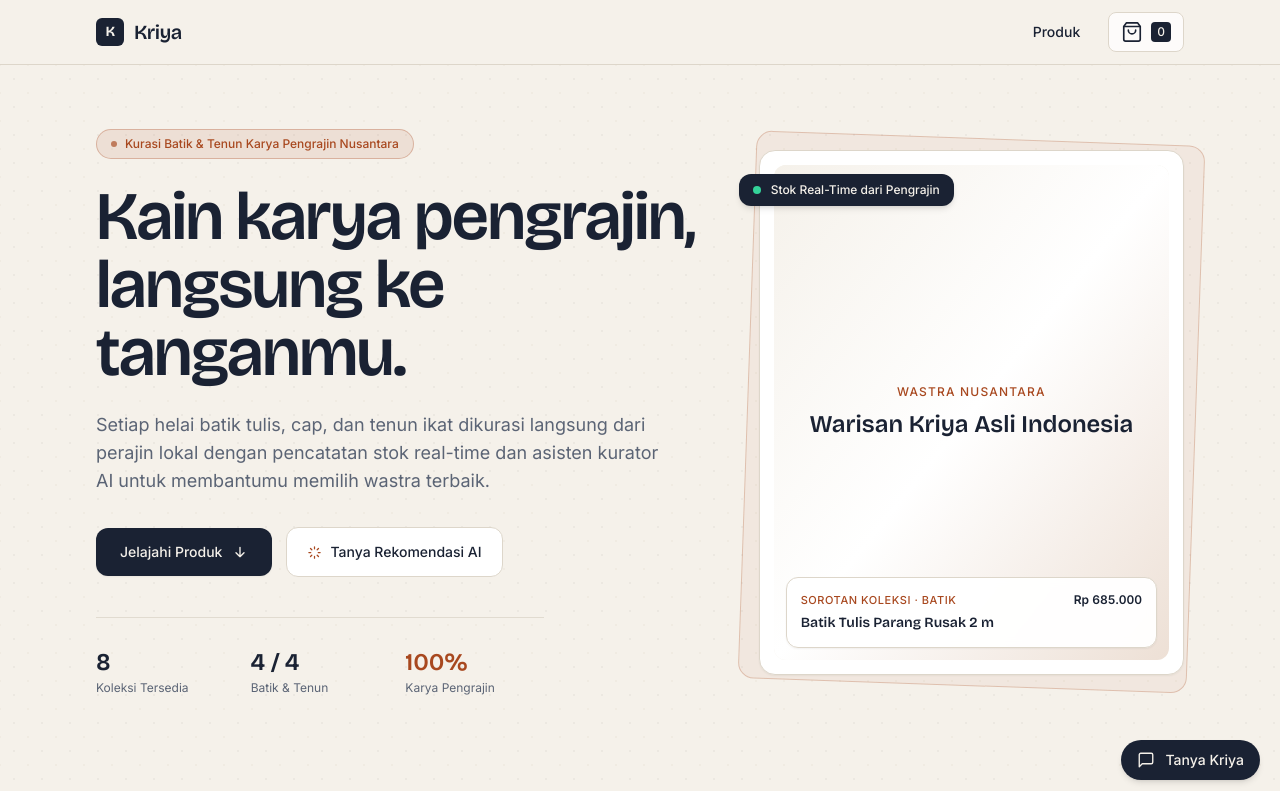
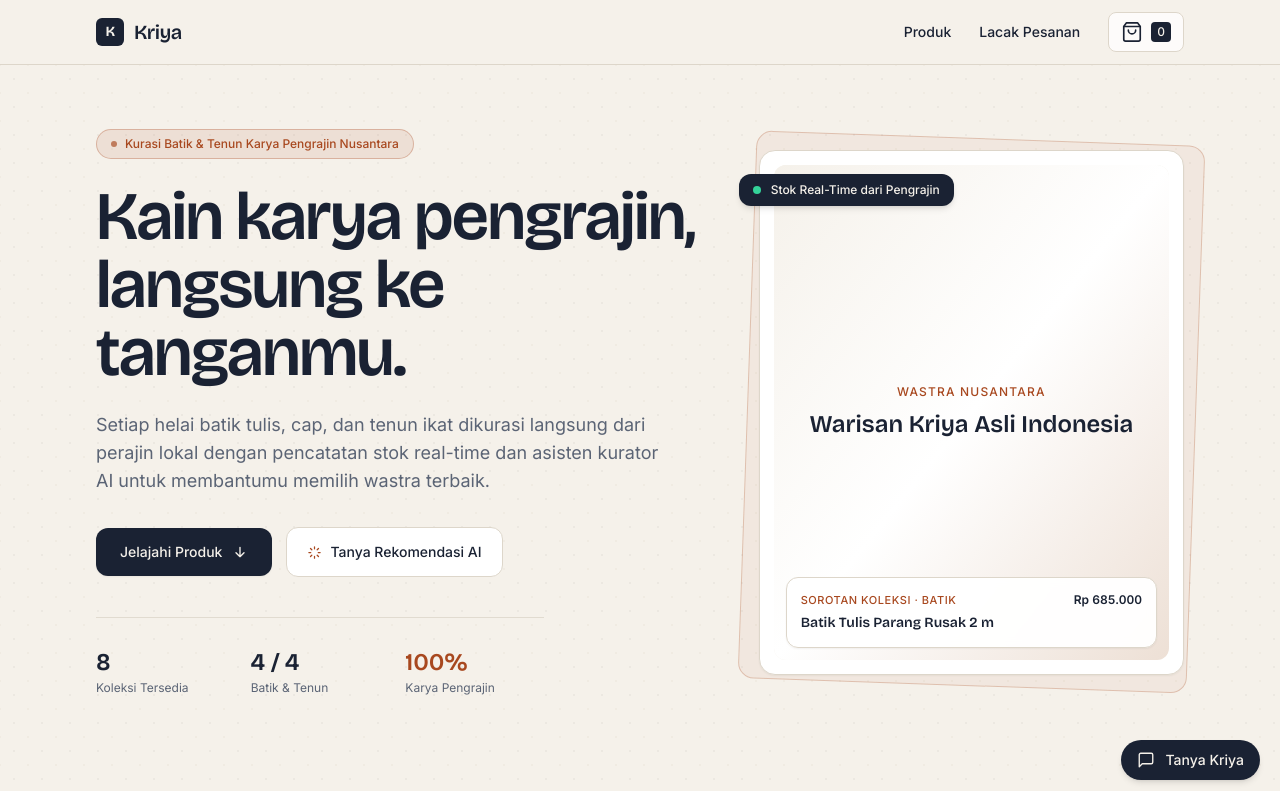
Before and after one commit to BimoFr/PAW-Project-Kriya, a Node server app: page / in a window 1280 px wide. Shown: the top 791 px of the page. Run offline with Node 20, Linux system fonts and the light colour scheme; data comes from the database, SQL or seed files in the repository; some libraries are stand-ins or nearby versions.

Commit message:
week9(feat): tambahkan tautan 'Lacak Pesanan' di navbar untuk akses cepat

```diff
--- a/views/partials/navbar.ejs
+++ b/views/partials/navbar.ejs
@@ -8,6 +8,7 @@
     <div class="flex items-center gap-4 sm:gap-7">
       <div class="hidden md:flex items-center gap-7 text-sm font-medium">
         <a href="/#produk" class="navlink">Produk</a>
+        <a href="/lacak" class="navlink">Lacak Pesanan</a>
 
         <% if (typeof isAdmin !== 'undefined' && isAdmin) { %>
           <a href="/kelola" class="navlink text-soga">Kelola</a>
@@ -17,6 +18,7 @@
         <% } %>
       </div>
 
+      <% if (typeof isAdmin === 'undefined' || !isAdmin) { %>
         <button type="button" onclick="bukaKeranjang()" aria-label="Buka keranjang belanja"
                 class="inline-flex items-center gap-2 px-3 py-2 rounded-lg border border-line bg-white/70 hover:border-ink transition-colors">
           <svg width="22" height="22" viewBox="0 0 24 24" fill="none" stroke="currentColor" stroke-width="1.8" stroke-linecap="round" stroke-linejoin="round" aria-hidden="true">
@@ -24,6 +26,7 @@
           </svg>
           <span id="cart-badge" class="tabular-nums text-xs font-medium bg-ink text-paper px-1.5 py-0.5 rounded">0</span>
         </button>
+      <% } %>
 
       <button id="menu-btn" type="button" class="md:hidden -mr-2 p-2 rounded-lg hover:bg-ink/5 transition-colors"
               aria-expanded="false" aria-controls="menu-mobile" aria-label="Buka menu">
@@ -35,7 +38,8 @@
 
   <div id="menu-mobile" class="hidden md:hidden border-t border-line bg-paper">
     <div class="max-w-6xl mx-auto px-5 sm:px-8 py-3 flex flex-col text-sm font-medium">
-      <a href="/#produk" class="py-3 <%= (typeof isAdmin !== 'undefined' && isAdmin) ? 'border-b border-line' : '' %>">Produk</a>
+      <a href="/#produk" class="py-3 border-b border-line">Produk</a>
+      <a href="/lacak" class="py-3 <%= (typeof isAdmin !== 'undefined' && isAdmin) ? 'border-b border-line' : '' %>">Lacak Pesanan</a>
 
       <% if (typeof isAdmin !== 'undefined' && isAdmin) { %>
         <a href="/kelola" class="py-3 border-b border-line text-soga">Kelola</a>
```
Lines whose indentation alone changed are shown as unchanged.
